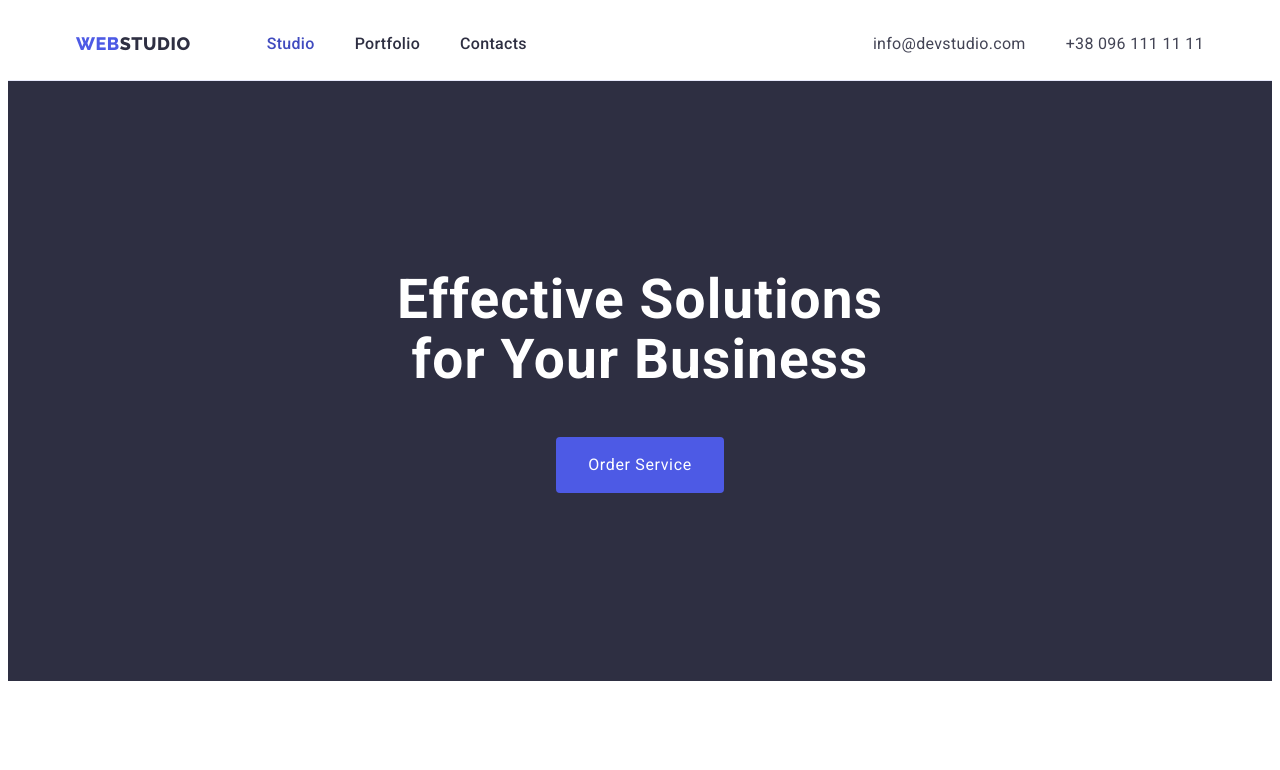
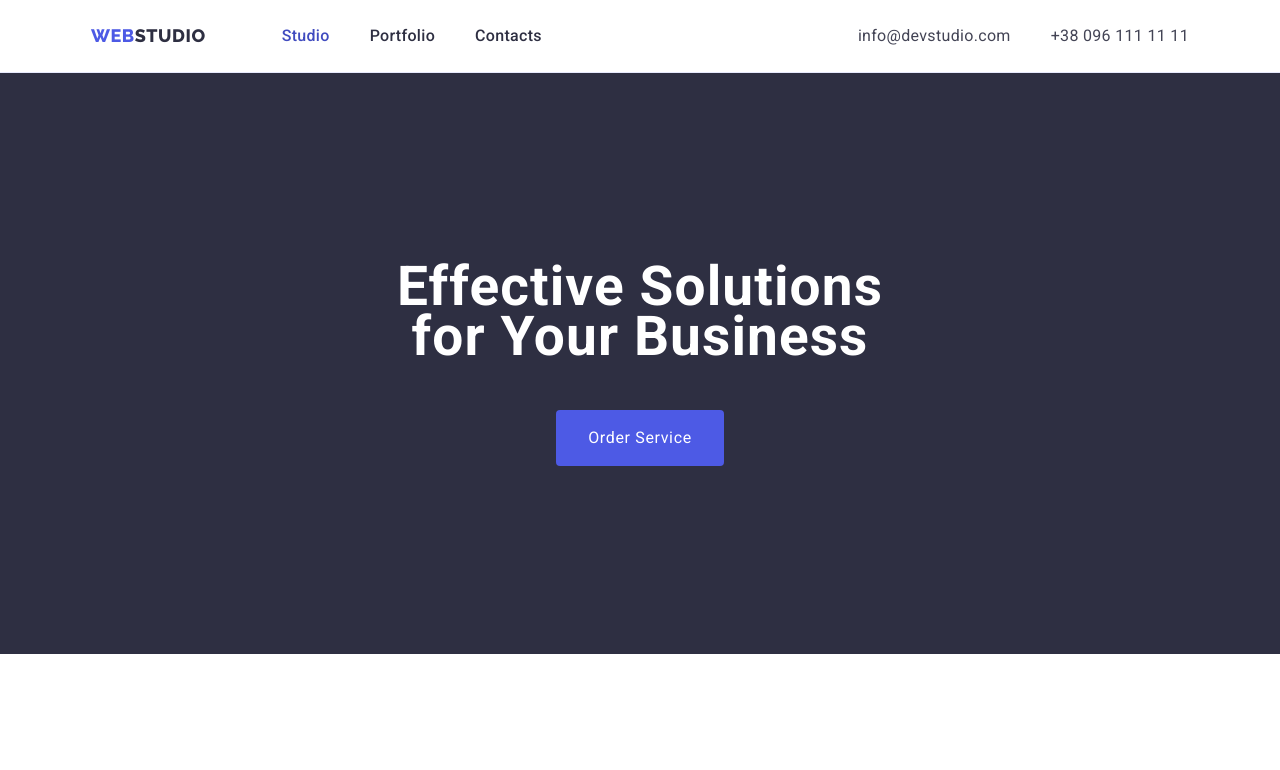
Before and after one commit to devsipoint/goit-markup-hw-03, a plain HTML site: page index.html in a window 1280 px wide. Shown: the top 770 px of the page. Drawn offline with nearby package versions, Linux system fonts and the light colour scheme.

Commit message:
HW correction Hero

```diff
--- a/css/styles.css
+++ b/css/styles.css
@@ -95,9 +95,9 @@ img {
   padding-top: 120px;
   padding-bottom: 120px;
 }
-.section:nth-child(odd) {
+/* .section:nth-child(odd) {
   padding-top: 0;
-}
+} */
 
 
 .container {
@@ -152,7 +152,7 @@ img {
   letter-spacing: 0.03em;
   color: var(--brand-color-iris);
   text-transform: uppercase;
-  padding-right: 76px;
+  margin-right: 76px;
   padding-top: 24px;
   padding-bottom: 24px;
 
@@ -223,7 +223,7 @@ img {
 }
 
 /* hero section */
-.hero-container {
+/* .hero-container {
   display: flex;
   align-items: center;
   flex-direction: column;
@@ -234,9 +234,11 @@ img {
   padding-top: 188px;
   padding-bottom: 68px;
 
-}
+} */
 
 .hero {
+  padding-top: 188px;
+  padding-bottom: 188px;
   background-color: var(--main-bg-color-dk);
   margin-right: auto;
   margin-left: auto;
@@ -246,20 +248,26 @@ img {
 
 }
 .hero-header {
+  width: 494px;
+  margin-right: auto;
+  margin-left: auto;
+  margin-bottom: 48px;
+
   color: var(--main-bg-color-wt);
   font-weight: 700;
   font-size: 55px;
-  line-height: calc(60 / 55);
+  line-height: calc(55 / 60);
   text-align: center;
   letter-spacing: 0.02em;
-  padding-left: 320px;
-  padding-right: 320px;
+
 
 
 }
 
 .hero-btn {
+  display: block;
   font-family: var(--main-font);
+  margin: 0 auto;
 
   padding: 16px 32px;
   color: var(--btn-text-color-w);
--- a/index.html
+++ b/index.html
@@ -8,7 +8,14 @@
 
     <meta name="viewport" content="width=device-width, initial-scale=1.0">
     <title>WebStudio</title>
-
+    <!-- modern normalize -->
+    <link
+      href="https://cdnjs.cloudflare.com/ajax/libs/modern-normalize/1.1.0/modern-normalize.min.css"
+      rel="stylesheet"
+      integrity="sha512-wpPYUAdjBVSE4KJnH1VR1HeZfpl1ub8YT/NKx4PuQ5NmX2tKuGu6U/JRp5y+Y8XG2tV+wKQpNHVUX03MfMFn9Q=="
+      crossorigin="anonymous"
+      referrerpolicy="no-referrer"
+    >
     <!--Fonts start -->
     <link rel="preconnect" href="https://fonts.googleapis.com">
     <link rel="preconnect" href="https://fonts.gstatic.com" crossorigin>
@@ -59,7 +66,7 @@
     <!-- Main section -->
     <main>
       <!-- Hero -->
-      <section class="hero section">
+      <section class="hero">
         <div class="container hero-container">
         <h1 class="hero-header">Effective Solutions for Your Business</h1>
         <button class="hero-btn btn" type="button">Order Service</button>
@@ -201,7 +208,7 @@ problem to walk away with the perfect and creative solution.
       </section>
     </main>
     <!-- Footer section -->
-    <footer class="footer section">
+    <footer class="footer">
       <div class="container">
       <a class="link footer-logo-lp" href="./index.html"
         >Web<span class="link footer-logo-rp">Studio</span></a>
```
Also changed, not shown: portfolio.html (+8 -1 lines).
